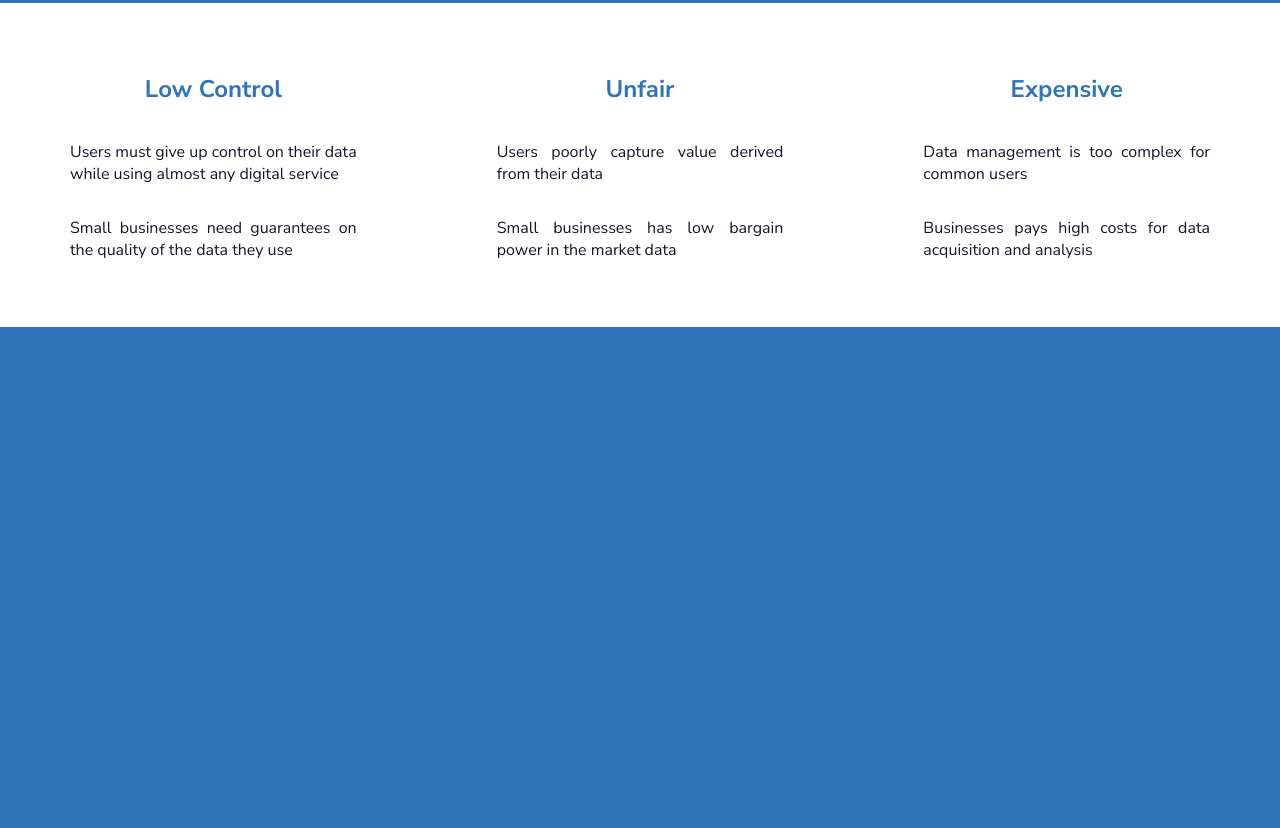
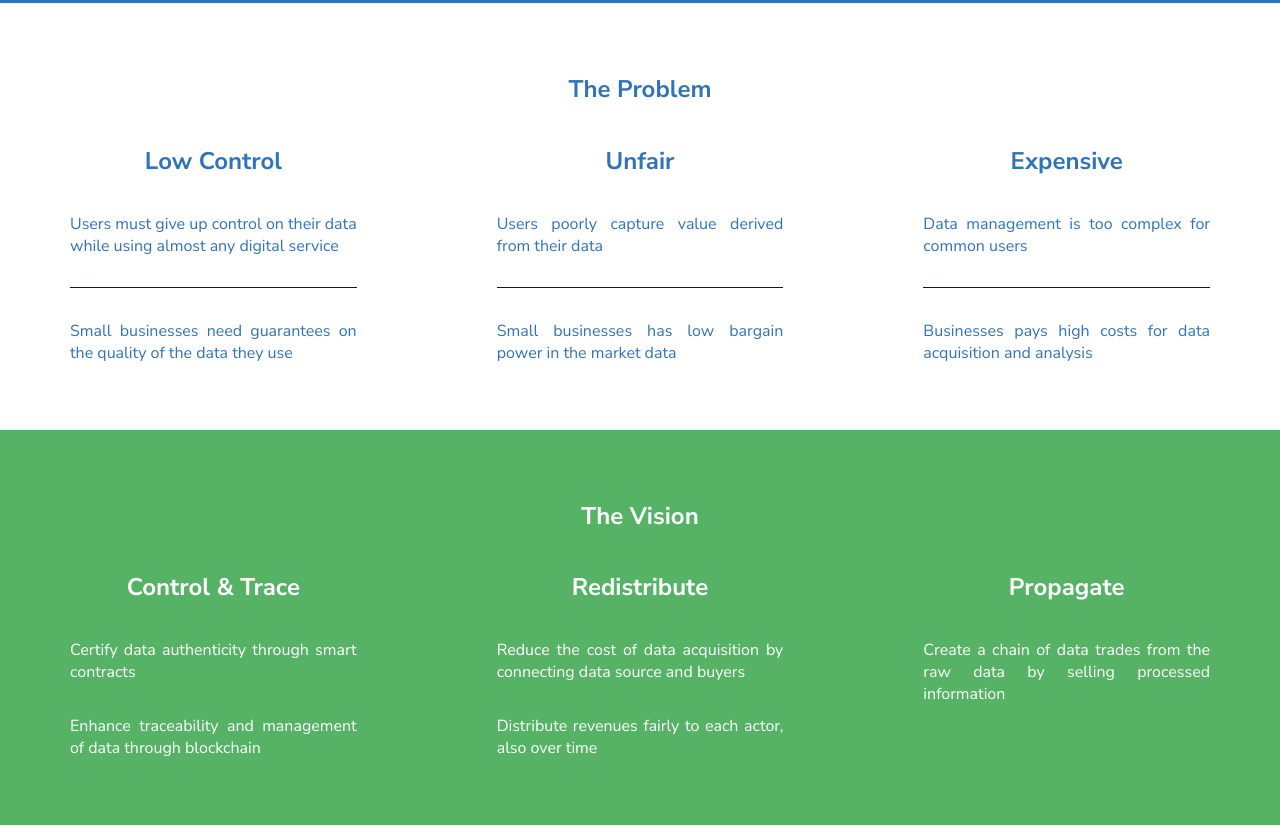
Before and after one commit to pizzmile/daflow, a plain HTML site: page index.html in a window 1280 px wide. Shown: the part 753-1581 px from the top of the page. Drawn offline with nearby package versions, Linux system fonts and the light colour scheme.

Commit message:
problems/vision content

```diff
--- a/css/style.css
+++ b/css/style.css
@@ -83,6 +83,9 @@ body {
 .txt-primary {
     color: var(--primary);
 }
+.txt-secondary {
+    color: var(--secondary);
+}
 .txt-dark {
     color: var(--dark);
 }
@@ -146,6 +149,10 @@ a.btn.primary:active {
     align-items: end;
 }
 
+.border-bottom {
+    border-bottom: 1px solid var(--dark);
+}
+
 @media only screen and (max-width: 800px) {
     .navbar {
         display: flex;
--- a/index.html
+++ b/index.html
@@ -59,30 +59,49 @@
 
         <!-- Problem -->
         <section class="w100">
-            <div class="w100 col aln-center jst-center">
-                <div class="w100 row aln-center jst-center" style="padding: 50px 0">
-                    <div class="col w30 aln-center jst-center" style="padding: 0 70px">
+            <div class="w100 col aln-center jst-center" style="padding: 50px 0">
+                <h1 class="txt-primary">The Problem</h1>
+                <div class="w100 row aln-start jst-center">
+                    <div class="col w30 aln-center jst-start" style="padding: 0 70px">
                         <h1 class="txt-primary">Low Control</h1>
-                        <p class="txt-dark" style="text-align: justify;">Users must give up control on their data while using almost any digital service</p>
-                        <p class="txt-dark" style="text-align: justify;">Small businesses need guarantees on the quality of the data they use</p>
+                        <p class="txt-primary border-bottom" style="text-align: justify; padding-bottom: 30px">Users must give up control on their data while using almost any digital service</p>
+                        <p class="txt-primary" style="text-align: justify;">Small businesses need guarantees on the quality of the data they use</p>
                     </div>
-                    <div class="col w30 aln-center jst-center" style="padding: 0 70px">
+                    <div class="col w30 aln-center jst-start" style="padding: 0 70px">
                         <h1 class="txt-primary">Unfair</h1>
-                        <p class="txt-dark" style="text-align: justify;">Users poorly capture value derived from their data</p>
-                        <p class="txt-dark" style="text-align: justify;">Small businesses has low bargain power in the market data</p>
+                        <p class="txt-primary border-bottom" style="text-align: justify; padding-bottom: 30px">Users poorly capture value derived from their data</p>
+                        <p class="txt-primary" style="text-align: justify;">Small businesses has low bargain power in the market data</p>
                     </div>
-                    <div class="col w30 aln-center jst-center" style="padding: 0 70px">
+                    <div class="col w30 aln-center jst-start" style="padding: 0 70px">
                         <h1 class="txt-primary">Expensive</h1>
-                        <p class="txt-dark" style="text-align: justify;">Data management is too complex for common users</p>
-                        <p class="txt-dark" style="text-align: justify;">Businesses pays high costs for data acquisition and analysis</p>
+                        <p class="txt-primary border-bottom" style="text-align: justify; padding-bottom: 30px">Data management is too complex for common users</p>
+                        <p class="txt-primary" style="text-align: justify;">Businesses pays high costs for data acquisition and analysis</p>
                     </div>
                 </div>
             </div>
         </section>
 
         <!-- Solution -->
-        <section style="background: var(--primary); height: 100vh;">
-
+        <section class="w100 bg-secondary">
+            <div class="w100 col aln-center jst-center" style="padding: 50px 0">
+                <h1 class="txt-white">The Vision</h1>
+                <div class="w100 row aln-start jst-center">
+                    <div class="col w30 aln-center jst-start" style="padding: 0 70px">
+                        <h1 class="txt-white">Control & Trace</h1>
+                        <p class="txt-white" style="text-align: justify;">Certify data authenticity through smart contracts</p>
+                        <p class="txt-white" style="text-align: justify;">Enhance traceability and management of data through blockchain</p>
+                    </div>
+                    <div class="col w30 aln-center jst-start" style="padding: 0 70px">
+                        <h1 class="txt-white">Redistribute</h1>
+                        <p class="txt-white" style="text-align: justify;">Reduce the cost of data acquisition by connecting data source and buyers</p>
+                        <p class="txt-white" style="text-align: justify;">Distribute revenues fairly to each actor, also over time</p>
+                    </div>
+                    <div class="col w30 aln-center jst-start" style="padding: 0 70px">
+                        <h1 class="txt-white">Propagate</h1>
+                        <p class="txt-white" style="text-align: justify;">Create a chain of data trades from the raw data by selling processed information</p>
+                    </div>
+                </div>
+            </div>
         </section>
 
         <!-- For users -->
```
